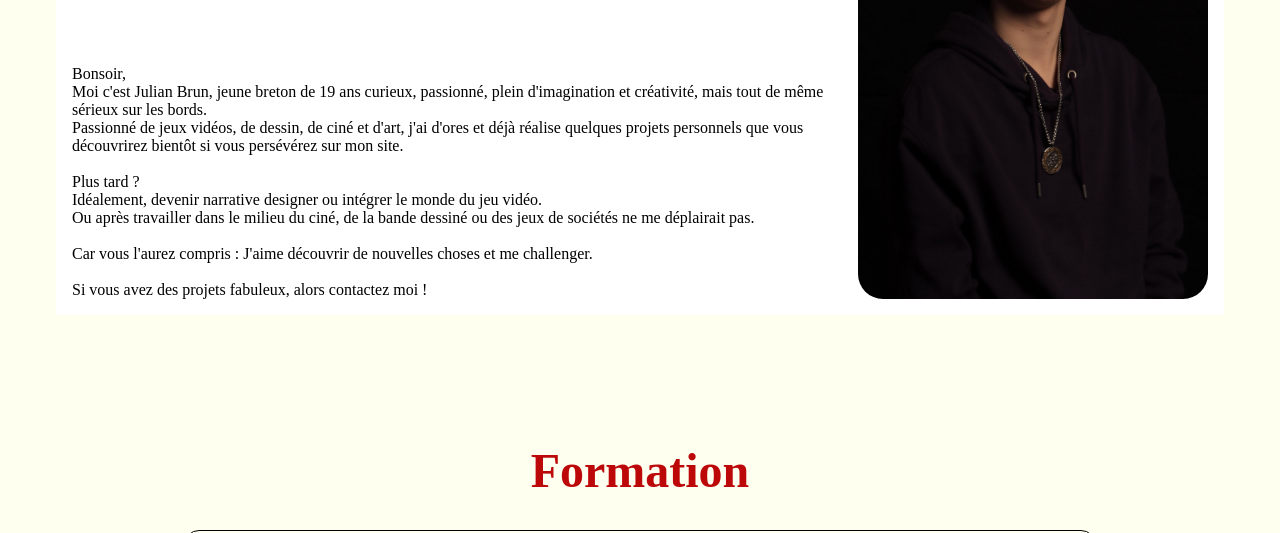
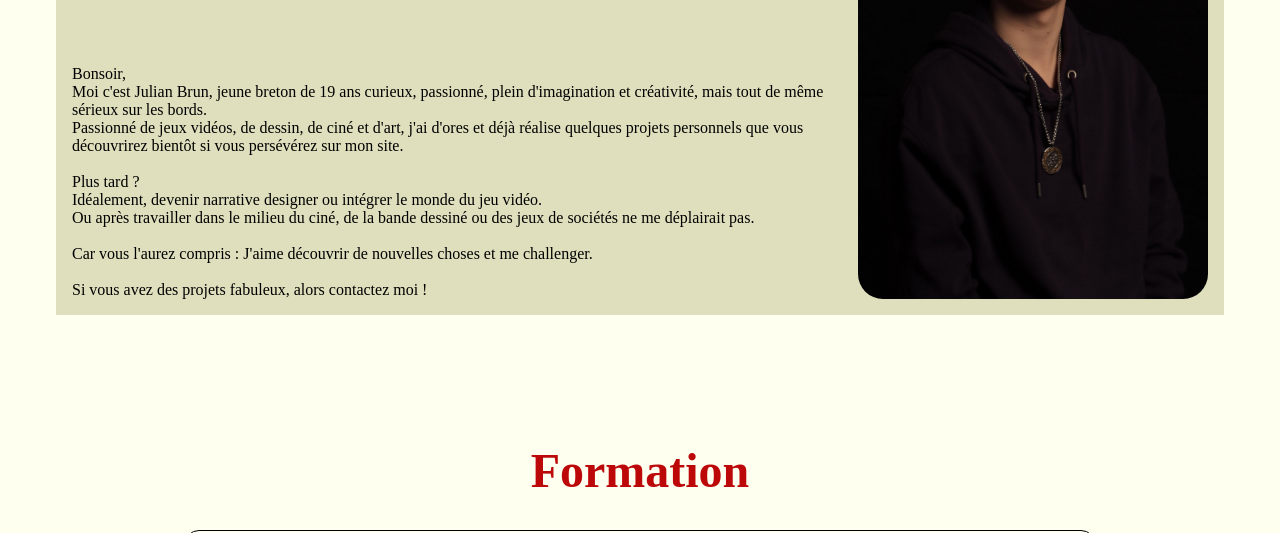
Before and after one commit to Ju-Brun/Portfolio, a plain HTML site: page index.html in a window 1280 px wide. Shown: the part 567-1100 px from the top of the page. Drawn offline with Linux system fonts and the light colour scheme.

Commit message:
test_color

```diff
--- a/css/index.css
+++ b/css/index.css
@@ -1,6 +1,6 @@
 .bio{
     margin : 3rem;
-    background-color: #ffffff;
+    background-color: #dfdfbe;
     display: flex;
     flex-direction: row;
     flex: 8fr 2fr;
```
